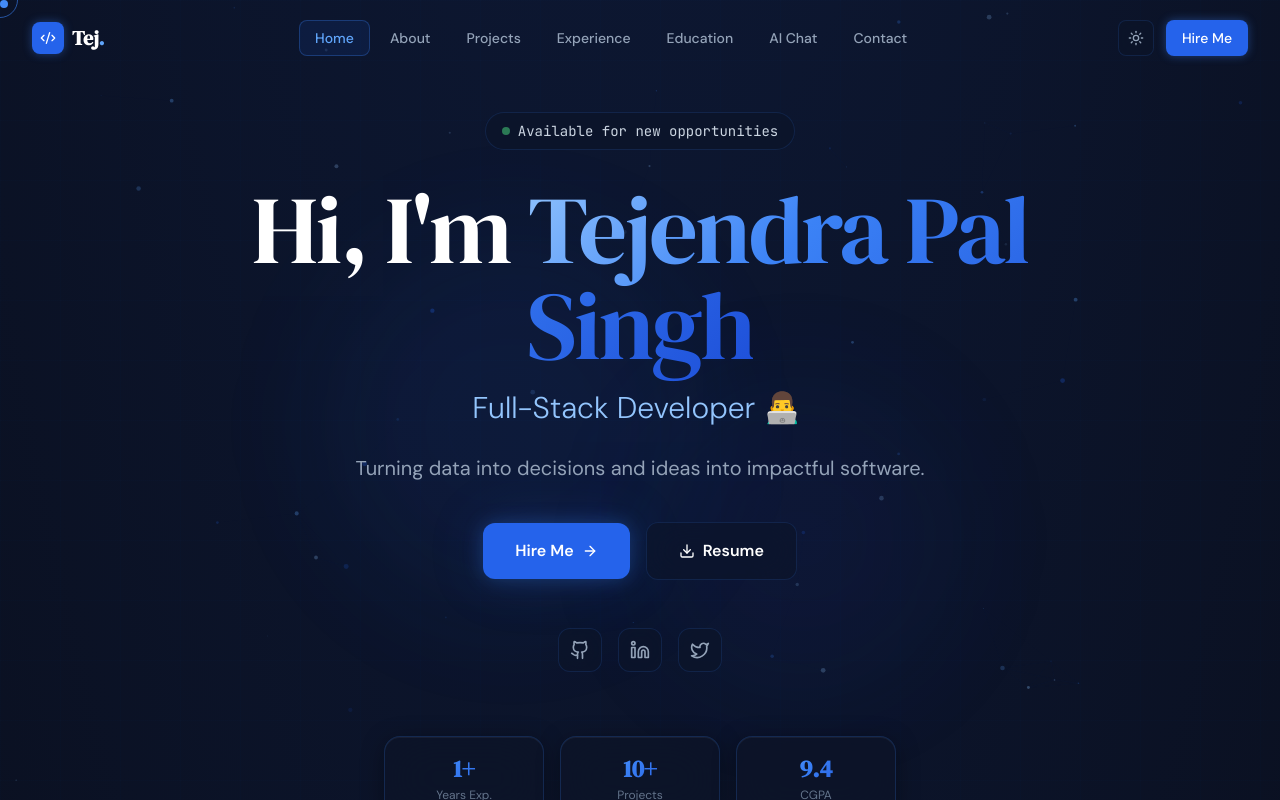
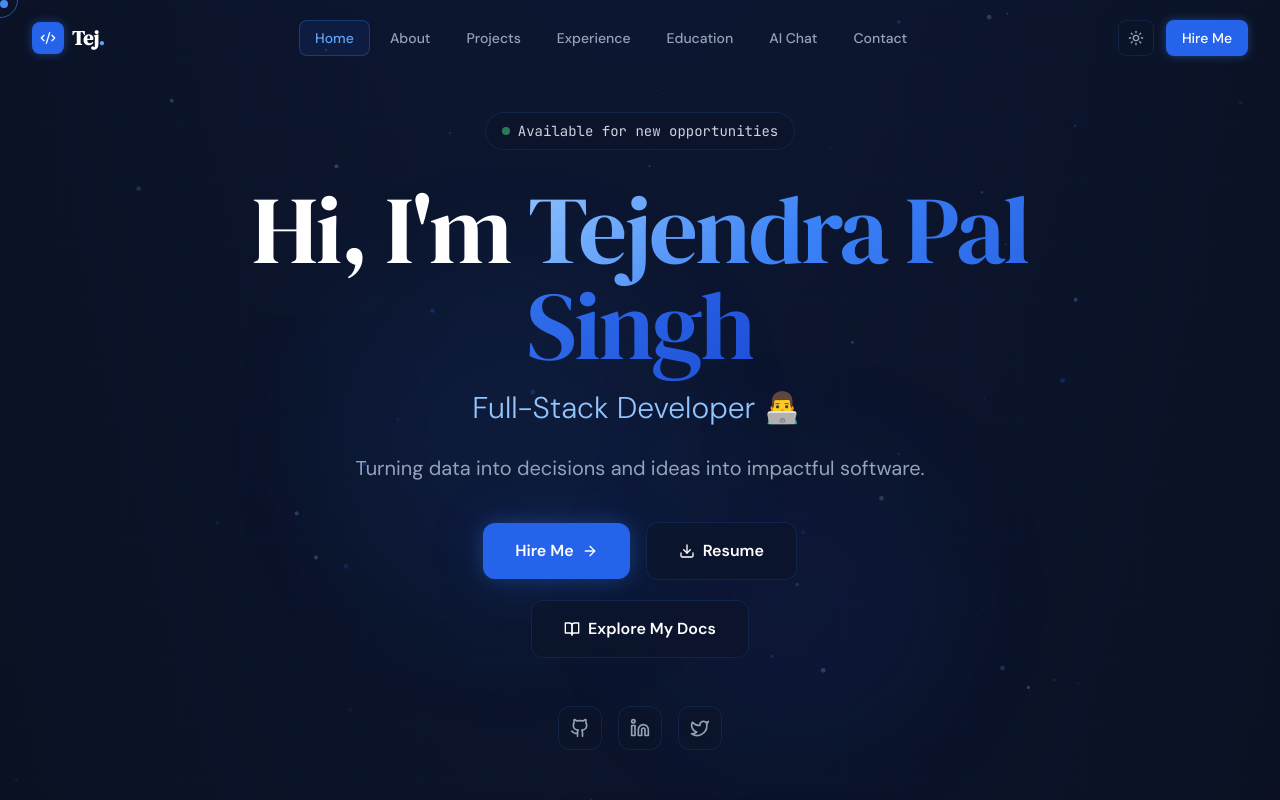
Before and after one commit to tejth/portfolio, a Next.js app: page / in a window 1280 px wide. Shown: the top 800 px of the page. Built offline with nearby package versions, Linux system fonts and the light colour scheme.

Commit message:
added documentation site

```diff
--- a/src/components/sections/Hero.tsx
+++ b/src/components/sections/Hero.tsx
@@ -2,16 +2,24 @@
 // src/components/sections/Hero.tsx
 import { motion } from "framer-motion";
 import { TypeAnimation } from "react-type-animation";
-import { Download, ArrowRight, Github, Linkedin, Twitter, ChevronDown } from "lucide-react";
+import {
+  Download,
+  ArrowRight,
+  Github,
+  Linkedin,
+  Twitter,
+  ChevronDown,
+  BookOpen,
+} from "lucide-react";
 import { personalInfo } from "@/lib/data";
 import { scrollToSection } from "@/lib/utils";
 
 export default function Hero() {
   const socials = [
-  { icon: Github, href: personalInfo.github, label: "GitHub" },
-  { icon: Linkedin, href: personalInfo.linkedin, label: "LinkedIn" },
-  { icon: Twitter, href: personalInfo.twitter, label: "Instagram" },
-];
+    { icon: Github, href: personalInfo.github, label: "GitHub" },
+    { icon: Linkedin, href: personalInfo.linkedin, label: "LinkedIn" },
+    { icon: Twitter, href: personalInfo.twitter, label: "Instagram" },
+  ];
 
   return (
     <section
@@ -20,7 +28,10 @@ export default function Hero() {
     >
       {/* Glowing orbs */}
       <div className="absolute top-1/4 left-1/4 w-96 h-96 bg-blue-600/10 rounded-full blur-3xl animate-pulse-slow pointer-events-none" />
-      <div className="absolute bottom-1/4 right-1/4 w-80 h-80 bg-blue-800/10 rounded-full blur-3xl animate-pulse-slow pointer-events-none" style={{ animationDelay: "2s" }} />
+      <div
+        className="absolute bottom-1/4 right-1/4 w-80 h-80 bg-blue-800/10 rounded-full blur-3xl animate-pulse-slow pointer-events-none"
+        style={{ animationDelay: "2s" }}
+      />
 
       <div className="container-max relative z-10">
         <div className="max-w-4xl mx-auto text-center">
@@ -33,7 +44,9 @@ export default function Hero() {
             className="inline-flex items-center gap-2 px-4 py-2 mb-8 glass rounded-full border border-blue-500/20"
           >
             <span className="w-2 h-2 rounded-full bg-green-400 animate-pulse" />
-            <span className="text-sm text-slate-300 font-mono">Available for new opportunities</span>
+            <span className="text-sm text-slate-300 font-mono">
+              Available for new opportunities
+            </span>
           </motion.div>
 
           {/* Name */}
@@ -87,12 +100,15 @@ export default function Hero() {
             initial={{ opacity: 0, y: 20 }}
             animate={{ opacity: 1, y: 0 }}
             transition={{ duration: 0.6, delay: 0.6 }}
-            className="flex flex-col sm:flex-row items-center justify-center gap-4 mb-12"
+            className="flex flex-col sm:flex-row items-center justify-center gap-4 mb-5"
           >
             <motion.button
               onClick={() => scrollToSection("contact")}
               className="flex items-center gap-2 px-8 py-4 bg-blue-600 hover:bg-blue-500 text-white font-semibold rounded-xl transition-all glow-blue"
-              whileHover={{ scale: 1.05, boxShadow: "0 0 30px rgba(59,130,246,0.5)" }}
+              whileHover={{
+                scale: 1.05,
+                boxShadow: "0 0 30px rgba(59,130,246,0.5)",
+              }}
               whileTap={{ scale: 0.97 }}
             >
               Hire Me <ArrowRight className="w-4 h-4" />
@@ -106,6 +122,29 @@ export default function Hero() {
               whileTap={{ scale: 0.97 }}
             >
               <Download className="w-4 h-4" /> Resume
+            </motion.a>
+          </motion.div>
+
+          {/* Documentation Button */}
+          <motion.div
+            initial={{ opacity: 0, y: 15 }}
+            animate={{ opacity: 1, y: 0 }}
+            transition={{ duration: 0.6, delay: 0.75 }}
+            className="flex justify-center mb-12"
+          >
+            <motion.a
+              href="https://documentation-site-ten.vercel.app/python/data-types"
+              target="_blank"
+              rel="noopener noreferrer"
+              className="flex items-center gap-2 px-8 py-4 glass border border-blue-500/30 hover:border-blue-400/60 text-white font-semibold rounded-xl transition-all hover:bg-blue-500/10"
+              whileHover={{
+                scale: 1.05,
+                boxShadow: "0 0 25px rgba(59,130,246,0.35)",
+              }}
+              whileTap={{ scale: 0.97 }}
+            >
+              <BookOpen className="w-4 h-4" />
+              Explore My Docs
             </motion.a>
           </motion.div>
 
@@ -147,9 +186,16 @@ export default function Hero() {
               { value: "10+", label: "Projects" },
               { value: "9.4", label: "CGPA" },
             ].map((stat) => (
-              <div key={stat.label} className="glass-card rounded-2xl p-4 text-center">
-                <div className="text-2xl font-display font-bold text-gradient">{stat.value}</div>
-                <div className="text-xs text-slate-500 mt-0.5">{stat.label}</div>
+              <div
+                key={stat.label}
+                className="glass-card rounded-2xl p-4 text-center"
+              >
+                <div className="text-2xl font-display font-bold text-gradient">
+                  {stat.value}
+                </div>
+                <div className="text-xs text-slate-500 mt-0.5">
+                  {stat.label}
+                </div>
               </div>
             ))}
           </motion.div>
```
